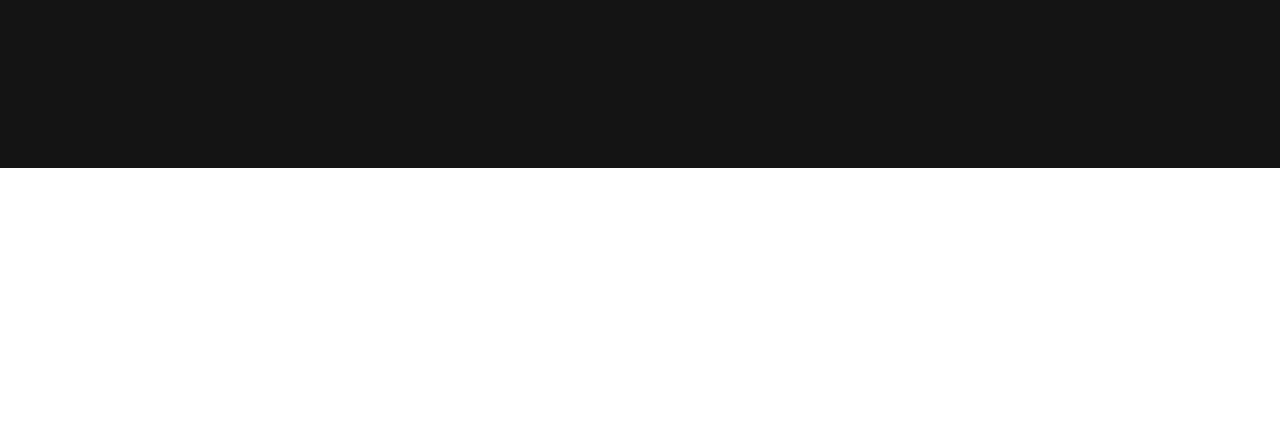
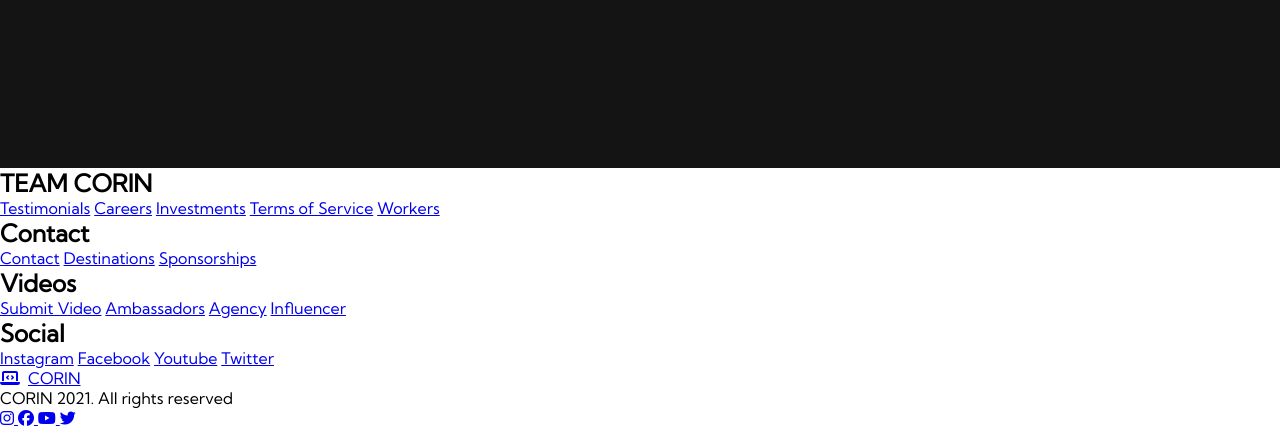
Before and after one commit to 2-daoni/responsive-web-site--html-css-js, a plain HTML site: page index.html in a window 1280 px wide. Shown: the part 1432-1860 px from the top of the page. Before the commit the page ends 1600 px from the top, so only its background shows below. Drawn offline with Linux system fonts and the light colour scheme.

Commit message:
footer 섹션 제작

```diff
--- a/index.html
+++ b/index.html
@@ -78,6 +78,66 @@
         </div>
     </div>
 
+    <!-- Footer Section -->
+    <div class="footer_container">
+        <div class="footer_links">
+            <div class="footer_link_wrapper">
+                <div class="footer_link_items">
+                    <h2>TEAM CORIN</h2>
+                    <a href="/">Testimonials</a>
+                    <a href="/">Careers</a>
+                    <a href="/">Investments</a>
+                    <a href="/">Terms of Service</a>
+                    <a href="/">Workers</a>
+                </div>
+                <div class="footer_link_items">
+                    <h2>Contact</h2>
+                    <a href="/">Contact</a>
+                    <a href="/">Destinations</a>
+                    <a href="/">Sponsorships</a>
+                </div>
+            </div>
+            <div class="footer_link_wrapper">
+                <div class="footer_link_items">
+                    <h2>Videos</h2>
+                    <a href="/">Submit Video</a>
+                    <a href="/">Ambassadors</a>
+                    <a href="/">Agency</a>
+                    <a href="/">Influencer</a>
+                </div>
+                <div class="footer_link_items">
+                    <h2>Social</h2>
+                    <a href="/">Instagram</a>
+                    <a href="/">Facebook</a>
+                    <a href="/">Youtube</a>
+                    <a href="/">Twitter</a>
+                </div>
+            </div>
+        </div>
+        <div class="social_media">
+            <div class="social_media_wrap">
+                <div class="footer_logo">
+                    <a href="/" id="footer_logo"><i class="fas fa-laptop-code"></i>CORIN</a>
+                </div>
+                <p class="website_right">CORIN 2021. All rights reserved</p>
+                <div class="social_icons">
+                    <a href="/" class="social_icon_link" target="_black">
+                        <i class="fab fa-instagram"></i>
+                    </a>
+                    <a href="/" class="social_icon_link" target="_black">
+                        <i class="fab fa-facebook"></i>
+                    </a>
+                    <a href="/" class="social_icon_link" target="_black">
+                        <i class="fab fa-youtube"></i>
+                    </a>
+                    <a href="/" class="social_icon_link" target="_black">
+                        <i class="fab fa-twitter"></i>
+                    </a>
+                </div>
+            </div>
+        </div>
+    </div>
+
     <script src="script.js"></script>
 </body>
 </html>
```
